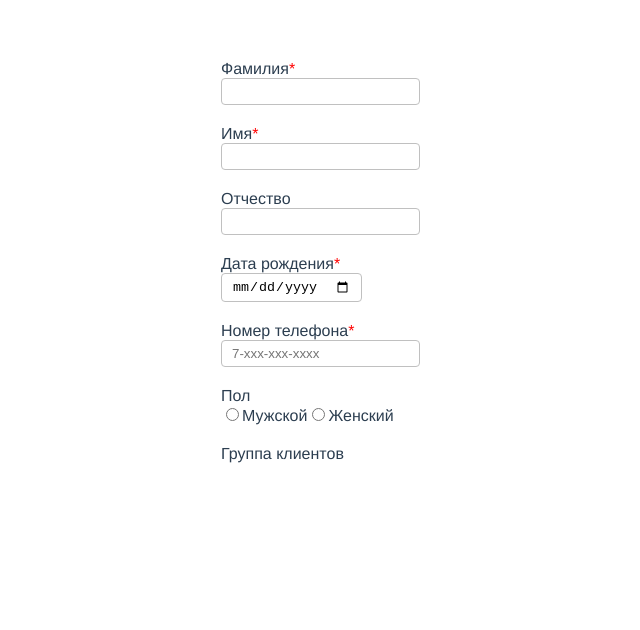
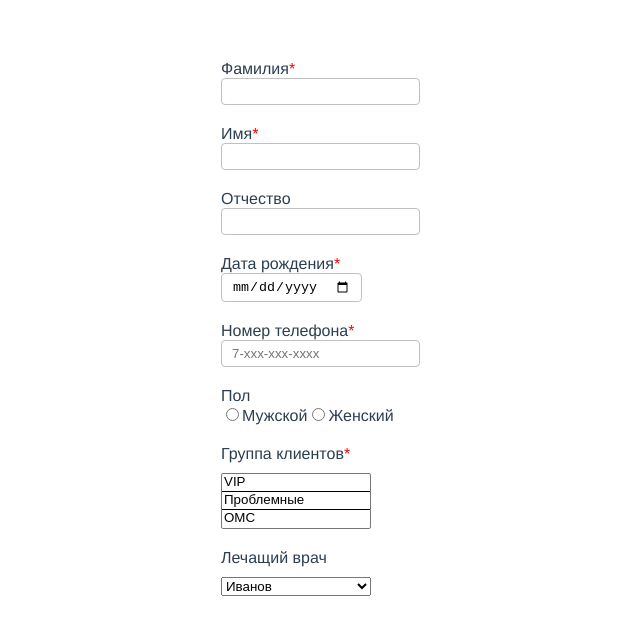
Before and after one commit to ToNi310558/create-a-client, a Vue app: page / in a window 1280 px wide. Shown: the top 630 px of the page, without its empty margins (69-709 px from the left). Built offline with nearby package versions, Linux system fonts and the light colour scheme.

Commit message:
first block is done

```diff
--- a/src/App.vue
+++ b/src/App.vue
@@ -1,16 +1,16 @@
 <template>
   <div id="app">
-    <HelloWorld/>
+    <CreatePage/>
   </div>
 </template>
 
 <script>
-import HelloWorld from './components/HelloWorld.vue'
+import CreatePage from './components/CreatePage.vue'
 
 export default {
   name: 'App',
   components: {
-    HelloWorld
+    CreatePage
   }
 }
 </script>
--- a/src/components/HelloWorld.vue
+++ b/src/components/CreatePage.vue
@@ -28,7 +28,7 @@
           <input class="form__input" v-model.trim="birthdate" @input="setBirthdate($event.target.value)" type="date"/></label>
       </div>
 
-      <div class="form-group" :class="{ 'form-group--error': $v.patronymic.$error }">
+      <div class="form-group" :class="{ 'form-group--error': $v.phoneNumber.$error }">
         <label class="form__label">Номер телефона<span class="error" v-if="!$v.phoneNumber.required">*</span><br>
         <input class="form__input" v-model.trim="phoneNumber" @input="setPhoneNumber($event.target.value)" type="tel"
                placeholder="7-xxx-xxx-xxxx" maxlength="14" minlength="11"/></label>
@@ -43,7 +43,23 @@
       </div>
 
       <div class="form-group">
-          <label>Группа клиентов</label>
+          <label>Группа клиентов<span class="error" v-if="!$v.typeOfClient.required">*</span>
+          <select multiple="multiple" size="3" class="type-of-client" v-model.trim="typeOfClient">
+            <option > VIP</option>
+            <option> Проблемные</option>
+            <option> ОМС</option>
+          </select>
+          </label>
+      </div>
+
+      <div class="form-group">
+        <label>Лечащий врач
+          <select class="type-of-client">
+            <option>Иванов</option>
+            <option>Захаров</option>
+            <option>Чернышева</option>
+          </select>
+        </label>
       </div>
 
     </div>
@@ -64,6 +80,7 @@ export default {
       patronymic: '',
       birthdate: '',
       phoneNumber: '',
+      typeOfClient: '',
     }
   },
   validations: {
@@ -88,6 +105,9 @@ export default {
     phoneNumber: {
       required,
       phone
+    },
+    typeOfClient: {
+      required
     }
   },
 
@@ -111,9 +131,9 @@ export default {
     setPhoneNumber(value) {
       this.phoneNumber = value
       this.$v.phoneNumber.$touch()
-    }
+    },
+
   }
-
 }
 </script>
 
@@ -139,4 +159,16 @@ input {
 .valid:focus {
   outline-color: #8E8;
 }
+  .type-of-client{
+    display: block;
+    margin-top: 10px;
+    overflow: hidden;
+    width: 150px;
+  }
+  option{
+    border-bottom: 1px solid black;
+  }
+  option:last-child{
+    border-bottom: none;
+  }
 </style>
```
